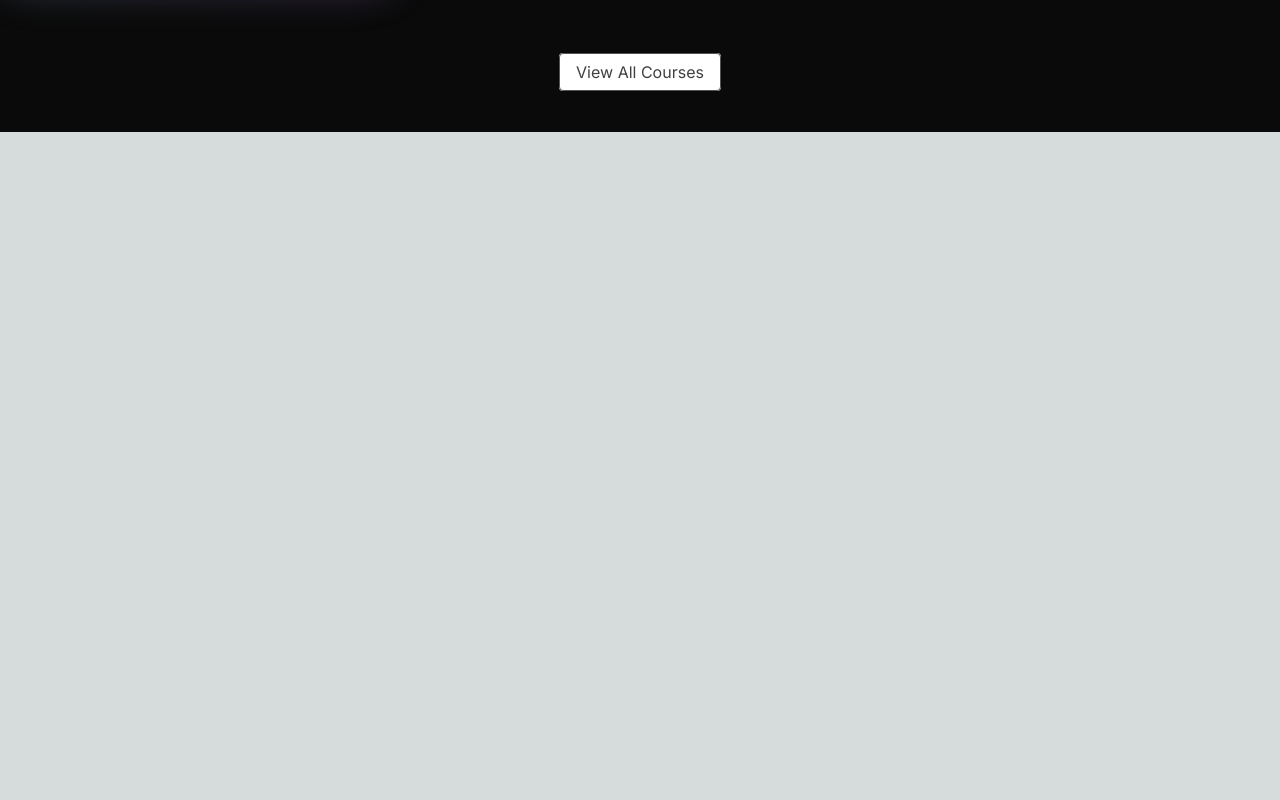
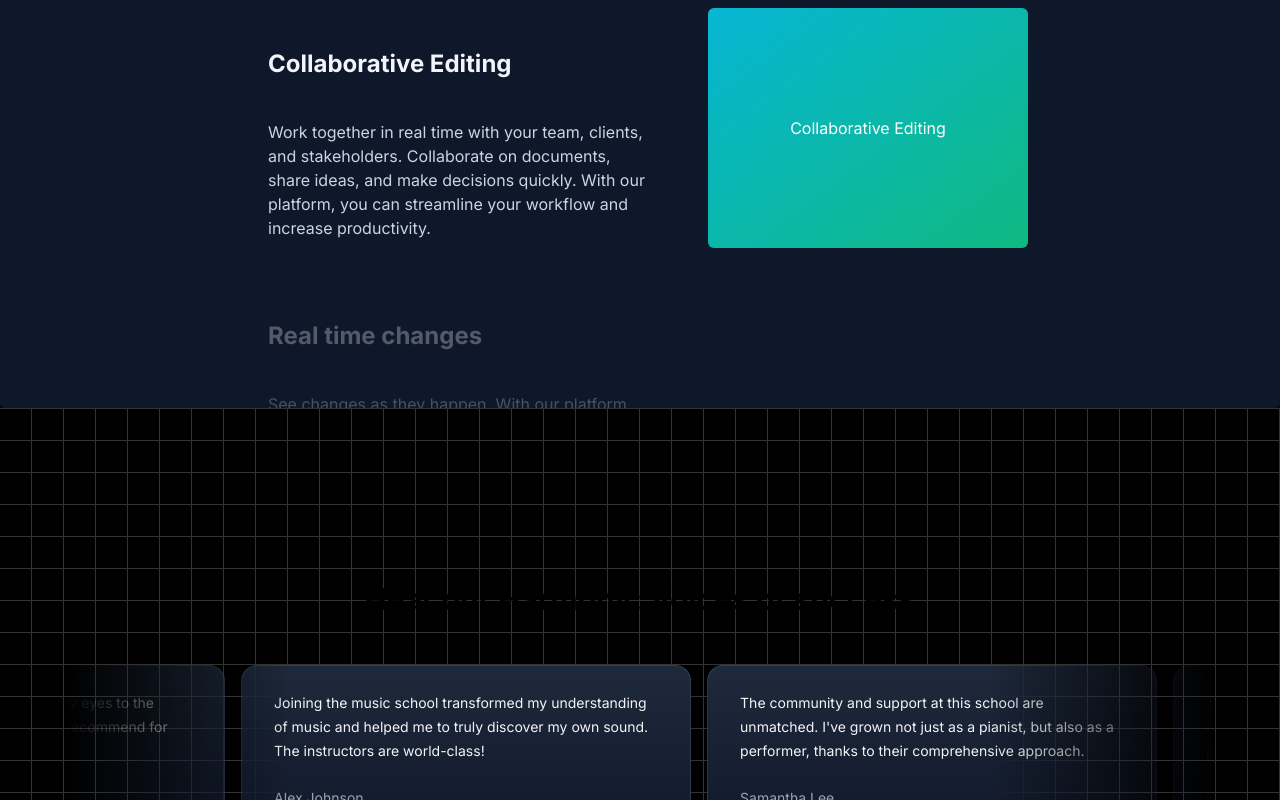
Before and after one commit to MrBLD/Music_acad-Next-JS, a Next.js app in the folder 00_music_acad/: page / in a window 1280 px wide. Shown: the part 1420-2220 px from the top of the page. Before the commit the page ends 1552 px from the top, so only its background shows below. Built offline with nearby package versions, Linux system fonts and the light colour scheme.

Commit message:
updated and fix

```diff
--- a/00_music_acad/package.json
+++ b/00_music_acad/package.json
@@ -10,10 +10,12 @@
   },
   "dependencies": {
     "clsx": "^2.1.0",
-    "framer-motion": "^11.1.2",
+    "framer-motion": "^11.1.3",
+    "mini-svg-data-uri": "^1.4.4",
     "next": "14.2.1",
     "react": "^18",
     "react-dom": "^18",
+    "simplex-noise": "^4.0.1",
     "tailwind-merge": "^2.2.2"
   },
   "devDependencies": {
--- a/00_music_acad/src/app/page.tsx
+++ b/00_music_acad/src/app/page.tsx
@@ -1,6 +1,9 @@
 import Featured from "@/components/Featured";
 import HeroSection from "@/components/HeroSection";
+import WhyChooseUs from "@/components/WhyChooseUs";
+import TestimonialCards from "@/components/TestimonialCards";
 import Image from "next/image";
+import UpcomingWebinars from "@/components/UpcomingWebinars";
 
 export default function Home() {
   return (
@@ -8,6 +11,9 @@
       {/* <h1 className="text-2xl text-center">NEXT.js Crash-practice</h1> */}
       <HeroSection/>
       <Featured/>
+      <WhyChooseUs/>
+      <TestimonialCards/>
+      <UpcomingWebinars/>
     </main>
   );
 }
--- a/00_music_acad/src/components/Featured.tsx
+++ b/00_music_acad/src/components/Featured.tsx
@@ -25,7 +25,7 @@
                     </div>
                 </div>
                 <div className="mt-10">
-                    <div className="grid grid-cols-1 sm:grid-cols-2 lg:ggrid-cols-3 gap-8 justify-center">
+                    <div className="grid grid-cols-1 sm:grid-cols-3 lg:grid-cols-3 gap-8 ml-8 justify-center">
                             {featuredCourses.map((course: Course) => (
                                 <div key={course.id} className="flex jutify-center">
                                     <BackgroundGradient className="flex flex-col rounded-[22px] bg-white dark:bg-zinc-900 overflow-hidden h-full max-w-sm">
--- a/00_music_acad/tailwind.config.ts
+++ b/00_music_acad/tailwind.config.ts
@@ -1,5 +1,7 @@
 import type { Config } from "tailwindcss";
 const defaultTheme = require("tailwindcss/defaultTheme");
+
+const svgToDataUri = require("mini-svg-data-uri");
 const colors = require("tailwindcss/colors");
 const {
   default: flattenColorPalette,
@@ -16,6 +18,8 @@
     extend: {
       animation: {
         spotlight: "spotlight 2s ease .75s 1 forwards",
+        scroll:
+          "scroll var(--animation-duration, 40s) var(--animation-direction, forwards) linear infinite",
       },
       keyframes: {
         spotlight: {
@@ -28,6 +32,11 @@
             transform: "translate(-50%,-40%) scale(1)",
           },
         },
+        scroll: {
+          to: {
+            transform: "translate(calc(-50% - 0.5rem))",
+          },
+        },
       },
       backgroundImage: {
         "gradient-radial": "radial-gradient(var(--tw-gradient-stops))",
@@ -38,9 +47,32 @@
   },
   plugins: [
     // rest of the code
-    addVariablesForColors,
+    addVariablesForColors, addSvgPatterns
   ],
 };
+
+function addSvgPatterns({ matchUtilities, theme }: any) {
+  matchUtilities(
+    {
+      "bg-grid": (value: any) => ({
+        backgroundImage: `url("${svgToDataUri(
+          `<svg xmlns="http://www.w3.org/2000/svg" viewBox="0 0 32 32" width="32" height="32" fill="none" stroke="${value}"><path d="M0 .5H31.5V32"/></svg>`
+        )}")`,
+      }),
+      "bg-grid-small": (value: any) => ({
+        backgroundImage: `url("${svgToDataUri(
+          `<svg xmlns="http://www.w3.org/2000/svg" viewBox="0 0 32 32" width="8" height="8" fill="none" stroke="${value}"><path d="M0 .5H31.5V32"/></svg>`
+        )}")`,
+      }),
+      "bg-dot": (value: any) => ({
+        backgroundImage: `url("${svgToDataUri(
+          `<svg xmlns="http://www.w3.org/2000/svg" viewBox="0 0 32 32" width="16" height="16" fill="none"><circle fill="${value}" id="pattern-circle" cx="10" cy="10" r="1.6257413380501518"></circle></svg>`
+        )}")`,
+      }),
+    },
+    { values: flattenColorPalette(theme("backgroundColor")), type: "color" }
+  );
+}
 
 // This plugin adds each Tailwind color as a global CSS variable, e.g. var(--gray-200).
 function addVariablesForColors({ addBase, theme }: any) {
```
Also changed, not shown: 1 other file (tests, documents, lock files or other folders). Lines whose indentation alone changed are shown as unchanged.
